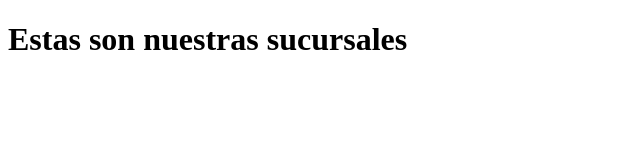
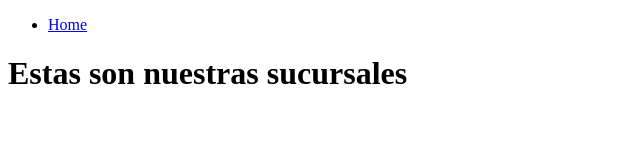
Before and after one commit to patricio19761972/Mi-Web-2023, a plain HTML site: page PAGES/sucursales.html in a window 1280 px wide. Shown: the whole page, without its empty margins (0-640 px from the left). Drawn offline with Linux system fonts and the light colour scheme.

Commit message:
todo bien

```diff
--- a/PAGES/sucursales.html
+++ b/PAGES/sucursales.html
@@ -6,6 +6,14 @@
     <title>sucursales</title>
 </head>
 <body>
+    <main>
+        <ul>
+            <li>
+                <a href="../index.html">Home</a>
+            </li>
+        </ul>
+    </main>
+
     <h1>Estas son nuestras sucursales</h1>
 </body>
 </html>
```
Also changed, not shown: PAGES/productos.html (+1 -1 lines).
